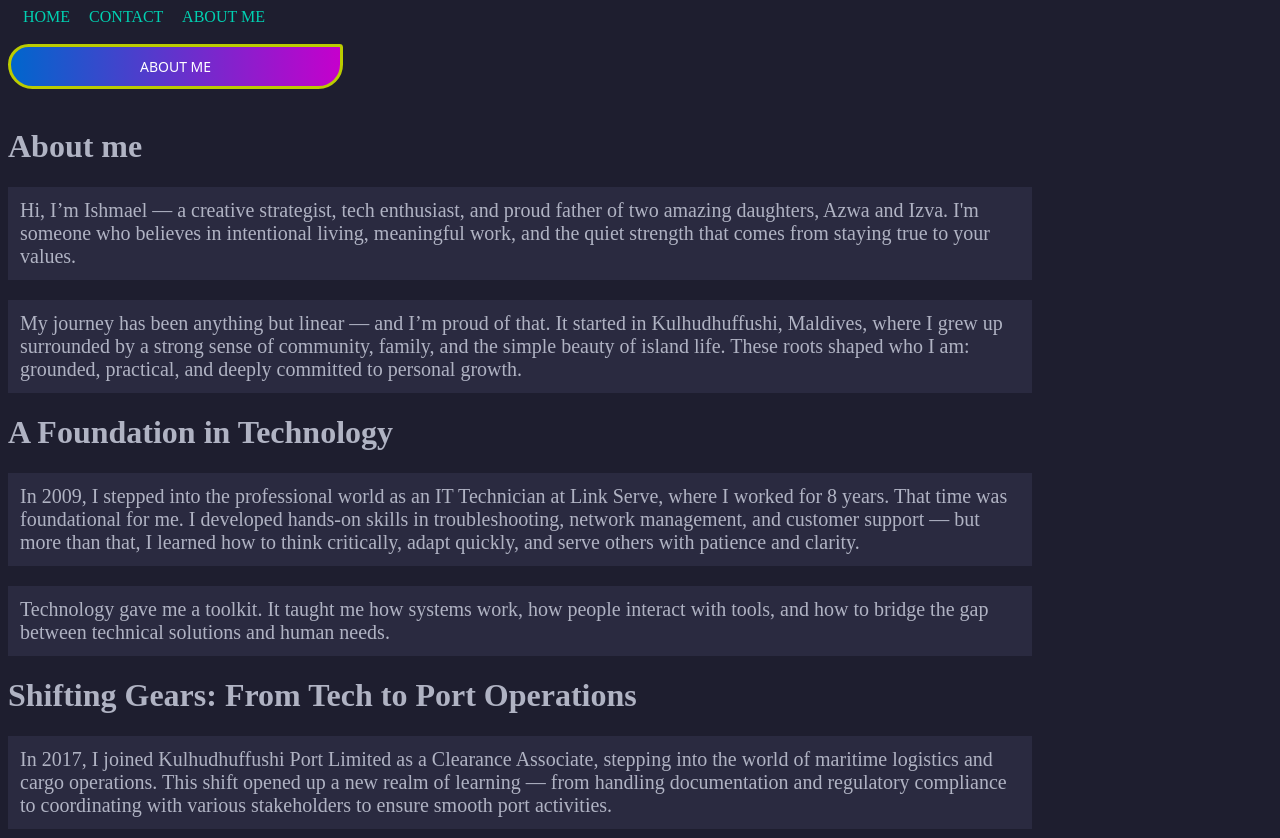
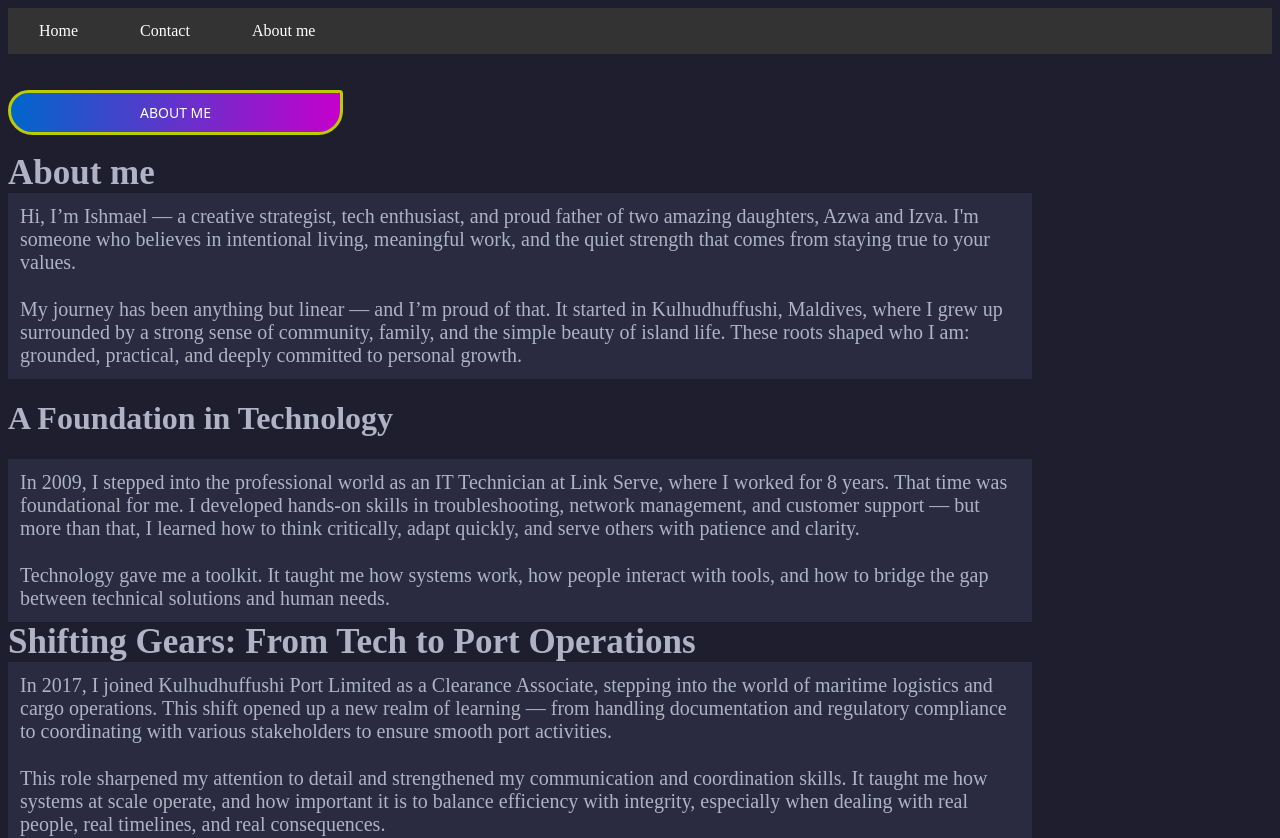
Before and after one commit to Ismael2126/website-learn, a plain HTML site: page Aboutme.html in a window 1280 px wide. Shown: the top 838 px of the page. Drawn offline with Linux system fonts and the light colour scheme; a web font is replaced by a local one.

Commit message:
heading & nav bar

```diff
--- a/Aboutme.html
+++ b/Aboutme.html
@@ -5,28 +5,31 @@
     <meta name="viewport" content="width=, initial-scale=1.0" />
     <title>Aboutme</title>
     <link rel="stylesheet" href="Style.css" />
+    <link rel="stylesheet" href="headings.css">
   </head>
   <body>
-    <a href="home.html">HOME</a>
-    <a href="contact.html">CONTACT</a>
-    <a href="Aboutme.html">ABOUT ME</a>
+  <ul>
+  <li><a class="nav-link" href="home.html">Home</a></li>
+  <li><a class="nav-link" href="contact.html">Contact</a></li>
+  <li><a class="nav-link" href="Aboutme.html">About me</a></li>
+</ul>
 <BR></BR>
     <button class="btn" style="" id="customBtn">ABOUT ME</button>
     <BR></BR>
-<h1>About me</h1>
-<p>Hi, I’m Ishmael — a creative strategist, tech enthusiast, and proud father of two amazing daughters, Azwa and Izva. I'm someone who believes in intentional living, meaningful work, and the quiet strength that comes from staying true to your values.</p>
-<p>My journey has been anything but linear — and I’m proud of that. It started in Kulhudhuffushi, Maldives, where I grew up surrounded by a strong sense of community, family, and the simple beauty of island life. These roots shaped who I am: grounded, practical, and deeply committed to personal growth.</p>
+<h1 class="head">About me</h1>
+<p >Hi, I’m Ishmael — a creative strategist, tech enthusiast, and proud father of two amazing daughters, Azwa and Izva. I'm someone who believes in intentional living, meaningful work, and the quiet strength that comes from staying true to your values.</p>
+<p >My journey has been anything but linear — and I’m proud of that. It started in Kulhudhuffushi, Maldives, where I grew up surrounded by a strong sense of community, family, and the simple beauty of island life. These roots shaped who I am: grounded, practical, and deeply committed to personal growth.</p>
 
-<h1>A Foundation in Technology</h1>
-<p>In 2009, I stepped into the professional world as an IT Technician at Link Serve, where I worked for 8 years. That time was foundational for me. I developed hands-on skills in troubleshooting, network management, and customer support — but more than that, I learned how to think critically, adapt quickly, and serve others with patience and clarity.  </p>
-<p>Technology gave me a toolkit. It taught me how systems work, how people interact with tools, and how to bridge the gap between technical solutions and human needs.</p>
+<h1 class="headings">A Foundation in Technology</h1>
+<p class="fd-1">In 2009, I stepped into the professional world as an IT Technician at Link Serve, where I worked for 8 years. That time was foundational for me. I developed hands-on skills in troubleshooting, network management, and customer support — but more than that, I learned how to think critically, adapt quickly, and serve others with patience and clarity.  </p>
+<p class="fd-2">Technology gave me a toolkit. It taught me how systems work, how people interact with tools, and how to bridge the gap between technical solutions and human needs.</p>
 
-<h1>Shifting Gears: From Tech to Port Operations</h1>
-<p>In 2017, I joined Kulhudhuffushi Port Limited as a Clearance Associate, stepping into the world of maritime logistics and cargo operations. This shift opened up a new realm of learning — from handling documentation and regulatory compliance to coordinating with various stakeholders to ensure smooth port activities.</p>
-<p>This role sharpened my attention to detail and strengthened my communication and coordination skills. It taught me how systems at scale operate, and how important it is to balance efficiency with integrity, especially when dealing with real people, real timelines, and real consequences.</p>
+<h1 class="head">Shifting Gears: From Tech to Port Operations</h1>
+<p class="operation-1">In 2017, I joined Kulhudhuffushi Port Limited as a Clearance Associate, stepping into the world of maritime logistics and cargo operations. This shift opened up a new realm of learning — from handling documentation and regulatory compliance to coordinating with various stakeholders to ensure smooth port activities.</p>
+<p class="operation-2">This role sharpened my attention to detail and strengthened my communication and coordination skills. It taught me how systems at scale operate, and how important it is to balance efficiency with integrity, especially when dealing with real people, real timelines, and real consequences.</p>
 
 
-<h1>Beyond Work: Fatherhood & Faith</h1>
+<h1 class="headings">Beyond Work: Fatherhood & Faith</h1>
 <p>While my career is a big part of who I am, it’s not the whole story. At the center of my life are my daughters, Azwa and Izva. Being a father is the most important role I hold — it grounds me, motivates me, and constantly reminds me of what truly matters. They are my source of joy, strength, and inspiration to keep becoming better, day by day.</p>
 <p>I also live with intention guided by my faith. Prayer, reflection, and discipline help me stay centered — especially in a world that moves fast and changes constantly. I believe in quiet growth, consistent effort, and leading by example, even when no one’s watching.</p>
 
@@ -40,7 +43,7 @@
 <p>These values drive everything I do — whether I’m solving a technical issue, managing port documentation, or raising my children.</p>
 
 
-<h1>This Website</h1>
+<h1 class="headings">This Website</h1>
 <p>This space is a reflection of my journey — personal and professional. It’s a place where I share my experiences, connect with like-minded people, and document the work that matters to me. Whether you’re here to collaborate, get to know me, or just passing by — thank you for visiting.
 
 I hope something here resonates with you. Let’s stay connected.</p>
--- a/Style.css
+++ b/Style.css
@@ -26,6 +26,7 @@ p{
     font-size: 20px;
     background-color: #2a2a40;;
     padding: 12px;
+    margin-bottom: 0;
 }
 .Experiance{
     width: 295px;
@@ -48,11 +49,12 @@ font-family: "system-ui";
 font-size: 14px;
 color: rgb(255, 255, 255);
 padding: 10px 30px;
-transition: 2s;
+transition: 0.80s;
 width: 335px;
 box-shadow: rgb(0, 0, 0) 0px 0px 0px 0px;
 border-radius: 42px 7px 50px 50px;
 background: linear-gradient(90deg, rgb(0, 102, 204) 0%, rgb(197, 0, 204) 100%);
+
 }
 
 .btn:hover{
--- /dev/null
+++ b/headings.css
@@ -0,0 +1,53 @@
+h1.head{
+    font-size: 35px;
+    margin:0px;
+}
+P{
+    margin-top: 0;
+}
+
+ul {
+  list-style-type: none;
+  margin: 0;
+  padding: 0;
+  overflow: hidden;
+  background-color: #333;
+}
+
+li {
+  float: left;
+}
+
+li a {
+  display: block;
+  color: white;
+  text-align: center;
+  padding: 14px 16px;
+  text-decoration: none;
+}
+
+/* Change the link color to #111 (black) on hover */
+li a:hover {
+  background-color: #111;
+}
+.active{
+    background-color: #04aa6d;
+}
+
+.nav-link {
+  color: #ffffff;
+  text-decoration: none;
+  margin: 0 15px;
+}
+
+.nav-link:hover {
+  color: #00d1b2;
+}
+li.home-list{
+padding: 2px;
+}
+p.home-p2{
+  padding: 3px;
+  margin-bottom: 2px;
+margin-top: 2px;
+}
```
Also changed, not shown: call.html (added, +17 -0 lines), contact.html (+7 -3 lines), home.html (+9 -6 lines).
